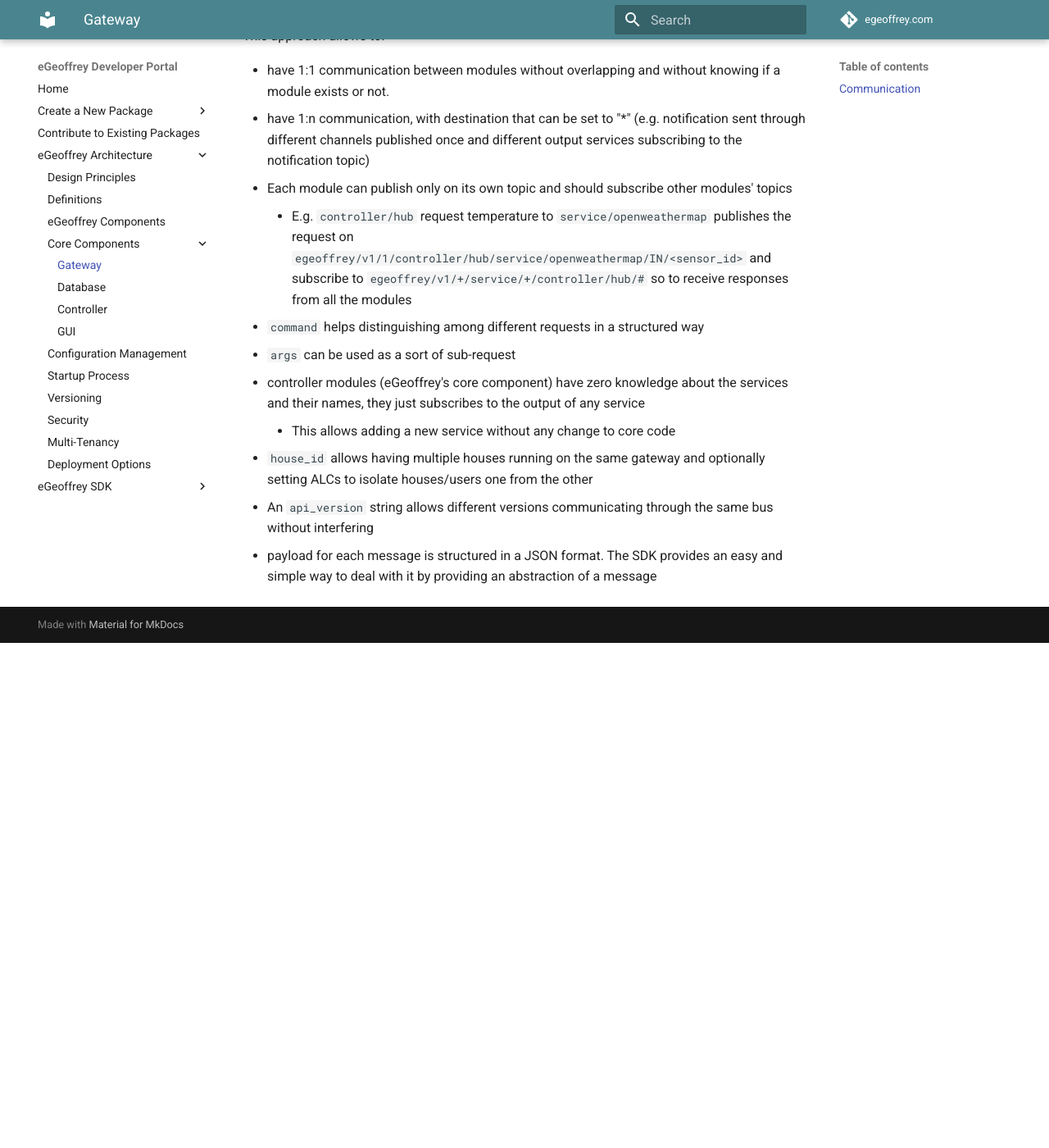
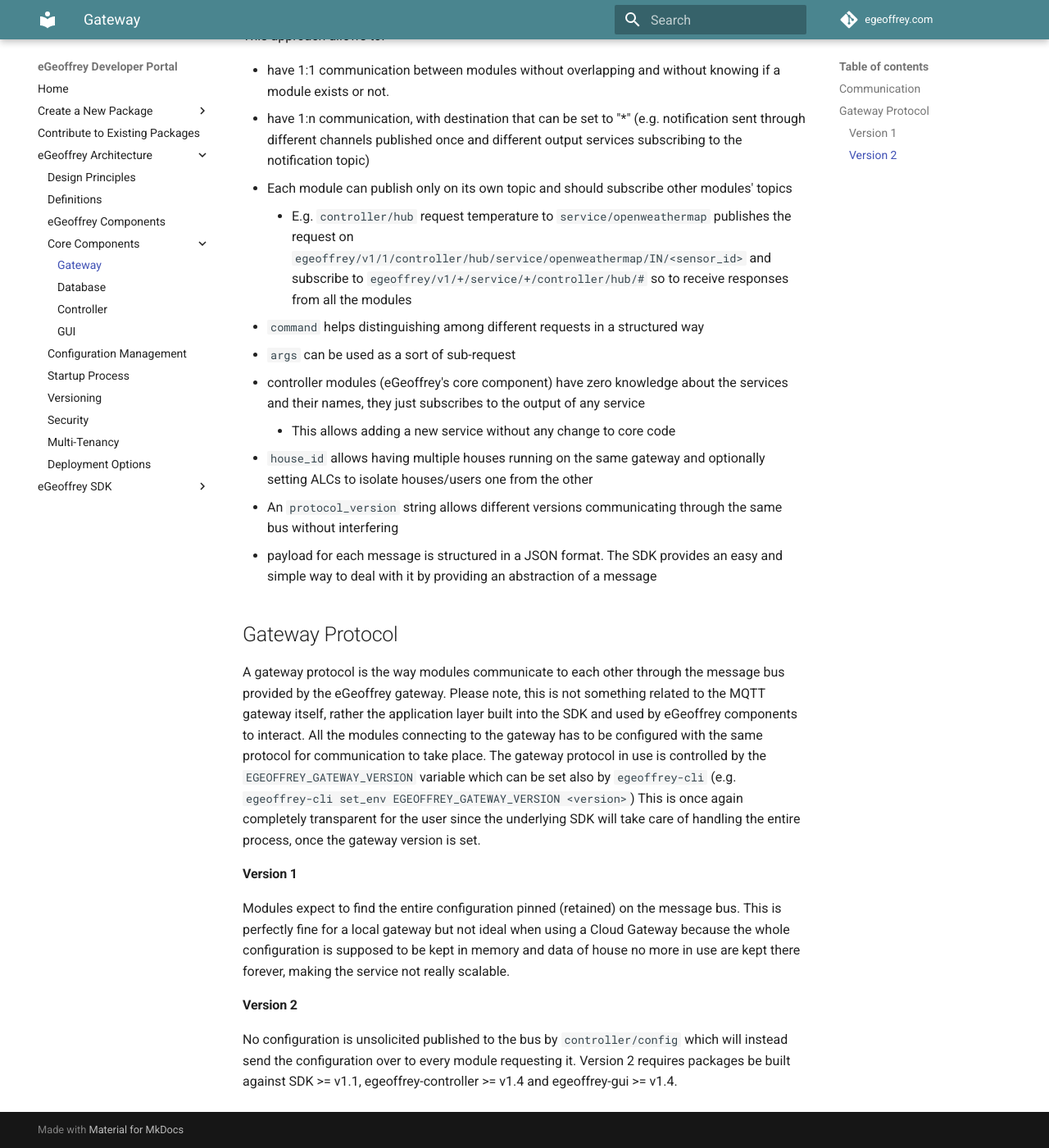
Before and after one commit to egeoffrey/developer, an MkDocs documentation site: the page built from docs/architecture/core/gateway.md, in a window 1280 px wide and 1400 px high, scrolled down 724 px. Shown: the whole window at 82% size. Built offline with MkDocs 1.6.1 and Material for MkDocs 9.7.7, drawn with Linux system fonts in a browser that asks for light colours; before the commit the page ends 1508 px from its top, so only the background shows below that; some of the changed text lies outside the part shown.

Commit message:
Updated with SDK v1.1 new capabilities

```diff
--- a/docs/architecture/core/gateway.md
+++ b/docs/architecture/core/gateway.md
@@ -16,7 +16,7 @@
 
 To allow a structured communication among the modules, a topic naming convention is defined as follows:
 
-    egeoffrey/<api_version>/<house_id>/<source_scope>/<source_module>/<to_scope>/<to_module>/<command>/<args>
+    egeoffrey/<protocol_version>/<house_id>/<source_scope>/<source_module>/<to_scope>/<to_module>/<command>/<args>
 
 This approach allows to:
 
@@ -29,5 +29,20 @@
 * controller modules (eGeoffrey's core component) have zero knowledge about the services and their names, they just subscribes to the output of any service
     * This allows adding a new service without any change to core code
 * `house_id` allows having multiple houses running on the same gateway and optionally setting ALCs to isolate houses/users one from the other
-* An `api_version` string allows different versions communicating through the same bus without interfering
+* An `protocol_version` string allows different versions communicating through the same bus without interfering
 * payload for each message is structured in a JSON format. The SDK provides an easy and simple way to deal with it by providing an abstraction of a message
+
+## Gateway Protocol
+
+A gateway protocol is the way modules communicate to each other through the message bus provided by the eGeoffrey gateway. Please note, this is not something related to the MQTT gateway itself, rather the application layer built into the SDK and used by eGeoffrey components to interact. All the modules connecting to the gateway has to be configured with the same protocol for communication to take place.
+The gateway protocol in use is controlled by the `EGEOFFREY_GATEWAY_VERSION` variable which can be set also by `egeoffrey-cli` (e.g. `egeoffrey-cli set_env EGEOFFREY_GATEWAY_VERSION <version>`)
+This is once again completely transparent for the user since the underlying SDK will take care of handling the entire process, once the gateway version is set.
+
+#### Version 1
+
+Modules expect to find the entire configuration pinned (retained) on the message bus. This is perfectly fine for a local gateway but not ideal when using a Cloud Gateway because the whole configuration is supposed to be kept in memory and data of house no more in use are kept there forever, making the service not really scalable.
+
+#### Version 2
+
+No configuration is unsolicited published to the bus by `controller/config` which will instead send the configuration over to every module requesting it.
+Version 2 requires packages be built against SDK >= v1.1, egeoffrey-controller >= v1.4 and egeoffrey-gui >= v1.4.
```
Also changed, not shown: docs/architecture/configuration.md (+1 -1 lines), docs/architecture/versioning.md (+1 -1 lines), docs/sdk/classes/module.md (+1 -0 lines), docs/sdk/classes/mqtt_client.md (+1 -0 lines), docs/sdk/configuration.md (+3 -0 lines).
